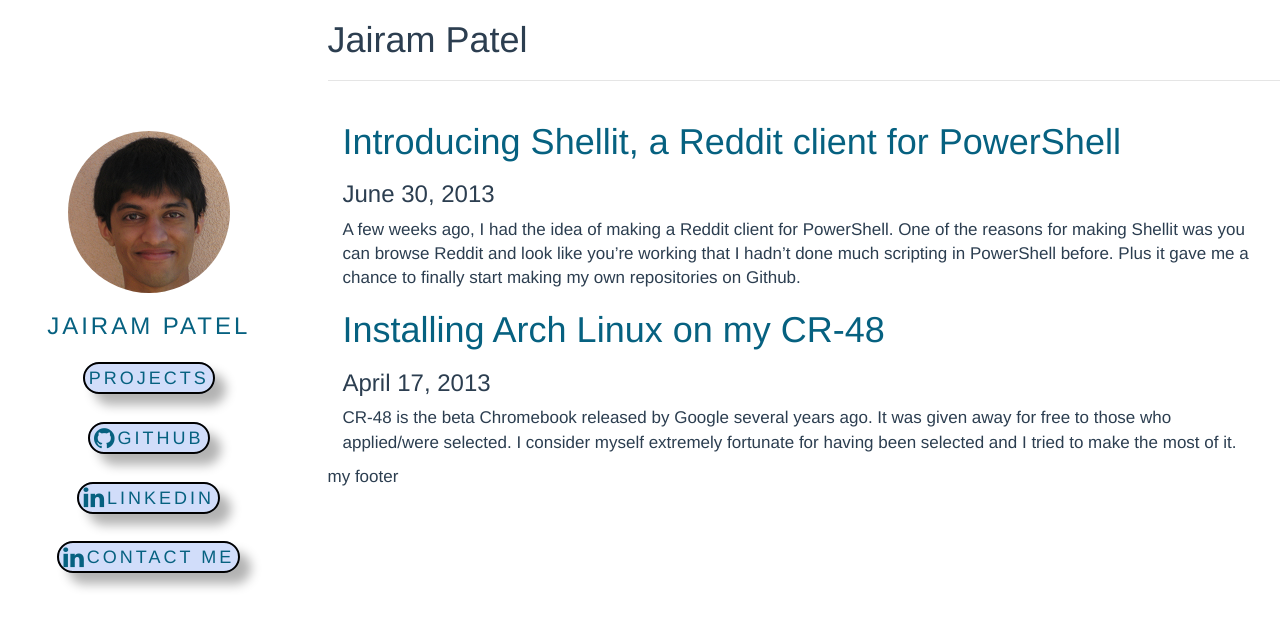
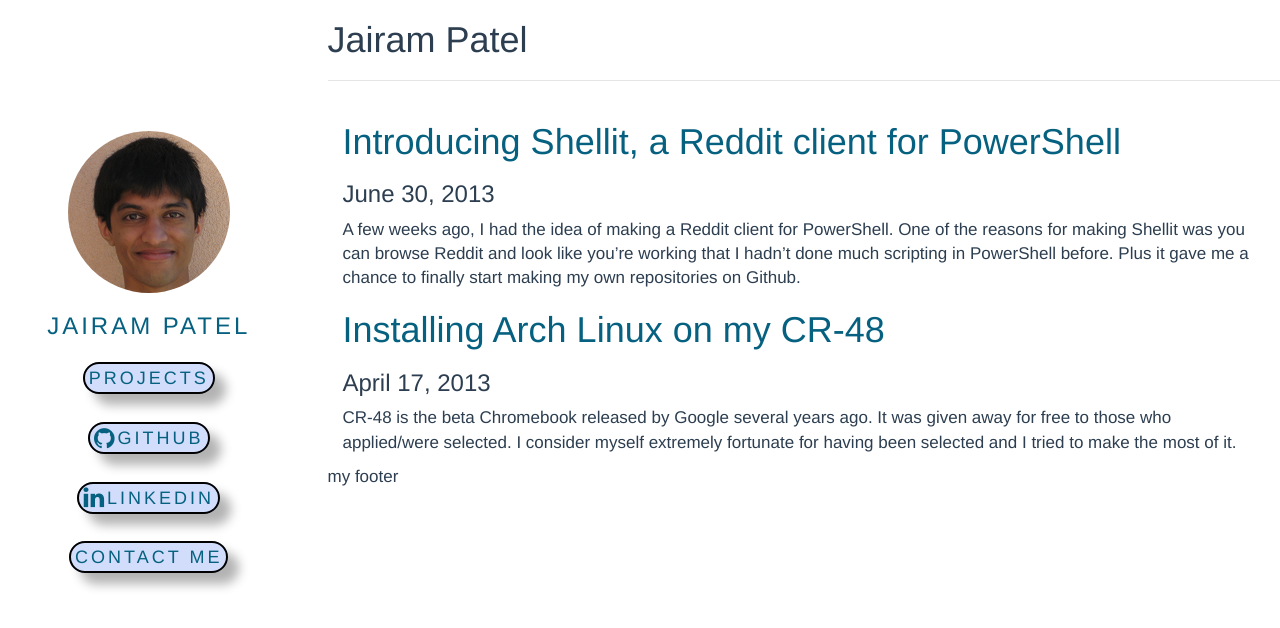
Before and after one commit to jairampatel/jairampatel.github.io, a Jekyll site: the page built from index.html, in a window 1280 px wide. Shown: the top 628 px of the page. Built offline with Jekyll 4.4.1, drawn with Linux system fonts in a browser that asks for light colours; nearby versions of some CDN libraries.

Commit message:
rm glyph

```diff
--- a/_includes/sidebar.html
+++ b/_includes/sidebar.html
@@ -9,5 +9,5 @@
     	<br><a id="projects" href="/projects.html">Projects</a><br><br><br>
         <a class="social" href="https://github.com/jairampatel"><i class="fa fa-github fa-lg"></i>Github</a><br><br><br>
         <a class="social" href="https://www.linkedin.com/profile/view?id=97421404"><i class="fa fa-linkedin fa-lg"></i>LinkedIn</a><br><br><br>
-        <a class="social" href="mailto:jairamjpatel@gmail.com"><i class="fa fa-linkedin fa-lg"></i>Contact Me</a>
+        <a class="social" href="mailto:jairamjpatel@gmail.com">Contact Me</a>
 </header>
```
